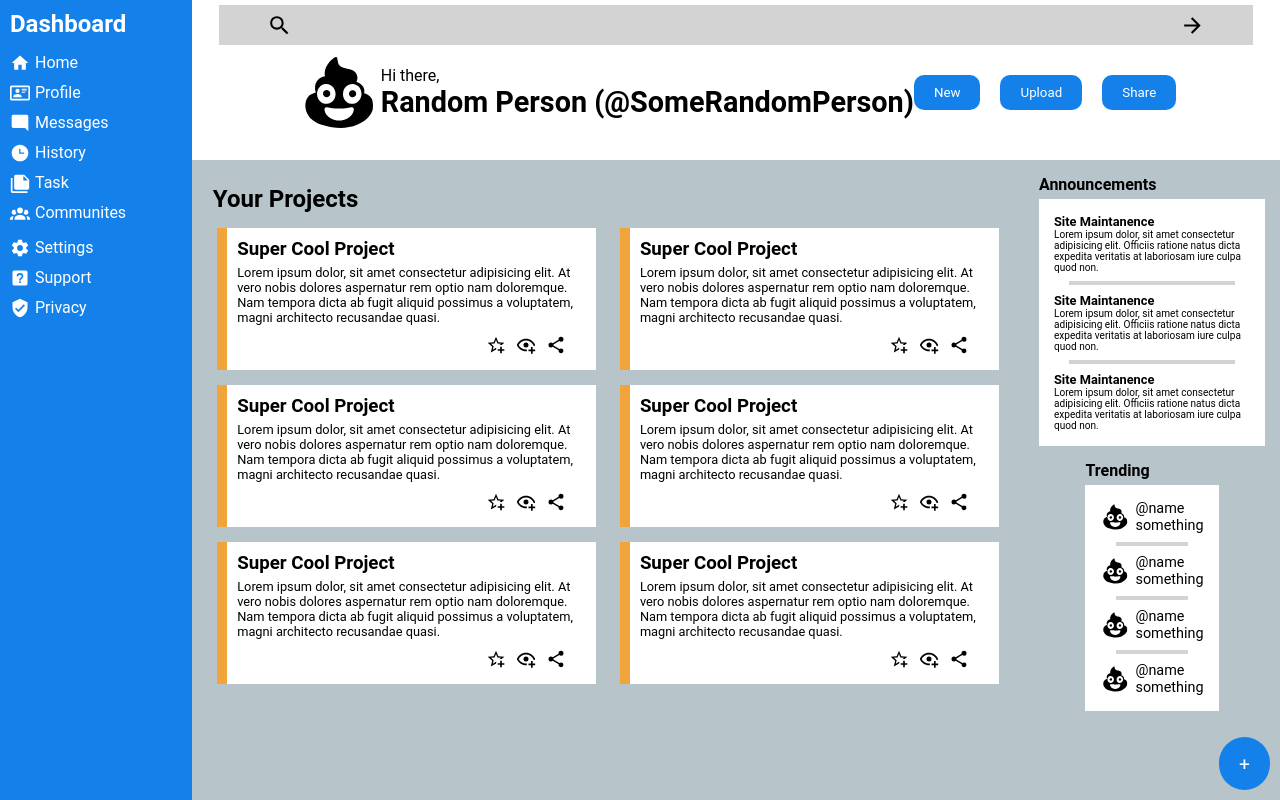
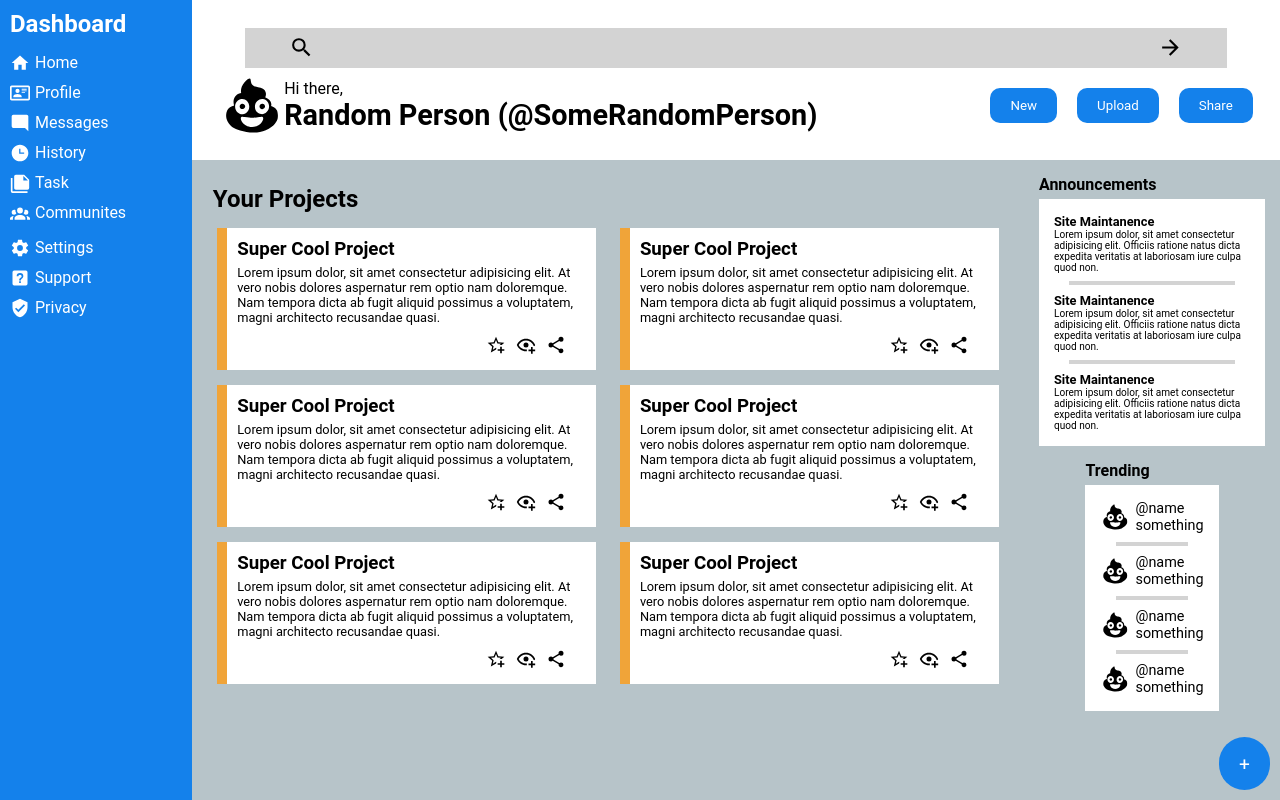
Before and after one commit to ImExtraPolite3/admin-dashboard, a React (Vite) app: page / in a window 1280 px wide. Built offline with nearby package versions, Linux system fonts and the light colour scheme; a web font is replaced by a local one.

Commit message:
fix img width

```diff
--- a/src/index.css
+++ b/src/index.css
@@ -50,6 +50,7 @@ nav {
 }
 
 .headers > div:last-child > img {
+  max-width: 65px;
   justify-self: center;
   align-self: center;
 }
@@ -139,11 +140,6 @@ nav {
 
 .others > section:last-child > div {
   align-items: center;
-}
-
-.others > section:last-child > div > div {
-  /* display: flex;
-  gap: 10px; */
 }
 
 .others > section:last-child > div > hr,
@@ -289,4 +285,13 @@ nav {
   .others > section:first-child > div > div > h4 {
     font-size: 0.8rem;
   }
+
+  .headers {
+    width: 95%;
+    margin: auto;
+  }
+
+  .header-text {
+    flex-grow: 2;
+  }
 }
```
